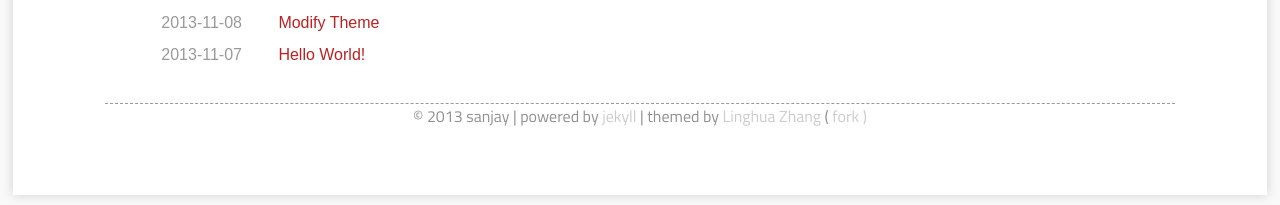
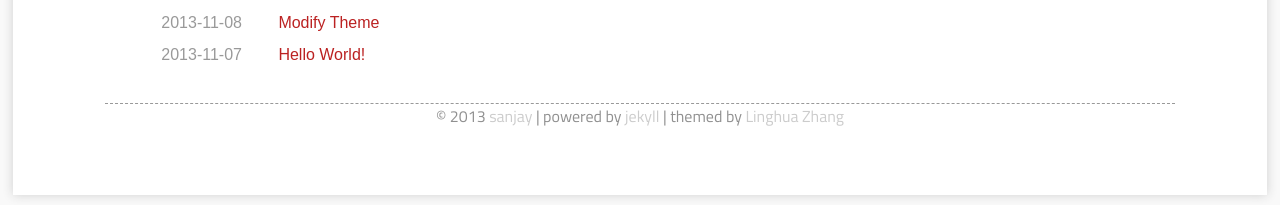
Before and after one commit to SanjayZhang/jekyll_blog, a Jekyll site: the page built from archive.markdown, in a window 1280 px wide. Shown: the part 834-1039 px from the top of the page. Built offline with Jekyll 4.4.1, drawn with Linux system fonts in a browser that asks for light colours; some web fonts are replaced; Markdown is read by kramdown in place of the engine named in the settings.

Commit message:
modify hyperlinks at the bottom

```diff
--- a/_layouts/default.html
+++ b/_layouts/default.html
@@ -37,7 +37,7 @@
 
         <footer>
           <div id="footer">
-            &copy; 2013 sanjay | powered by <a href=" https://github.com/mojombo/jekyll"> jekyll </a> | themed by <a href="http://lhzhang.com" title="Linghua Zhang">Linghua Zhang</a> (<a href="https://github.com/waynezhang/blog" title="fork"> fork )</a>
+            &copy; 2013  <a href=" https://github.com/SanjayZhang"> sanjay </a> | powered by <a href=" https://github.com/mojombo/jekyll"> jekyll </a> | themed by <a href="https://github.com/waynezhang/blog" title="Linghua Zhang">Linghua Zhang</a>
           </div>
         </footer>
 
```
